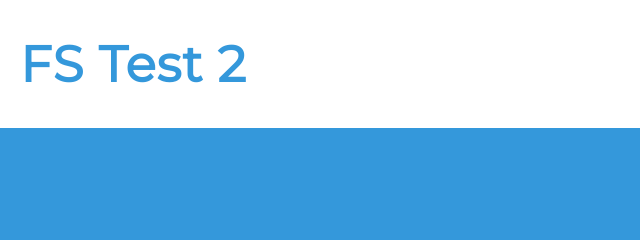
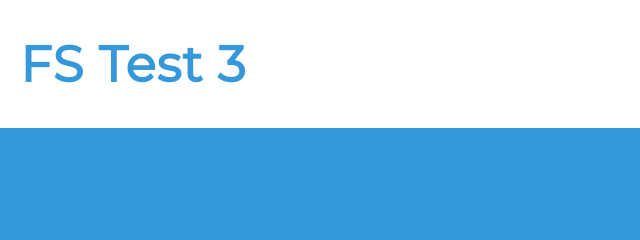
Before and after one commit to fs613fs/my-test, a plain HTML site: page index.html in a window 1280 px wide. Shown: the top 240 px of the page, 0-640 px from the left. Drawn offline with Linux system fonts and the light colour scheme.

Commit message:
updated with the working version

```diff
--- a/index.html
+++ b/index.html
@@ -15,7 +15,7 @@
 <main class="overflow--auto">
     <h1 class="color--skyBlue section__heading--largest">
         <!--Your name goes here -->
-        FS Test 2
+        FS Test 3
     </h1>
 
     <ul class="section--social">
```
